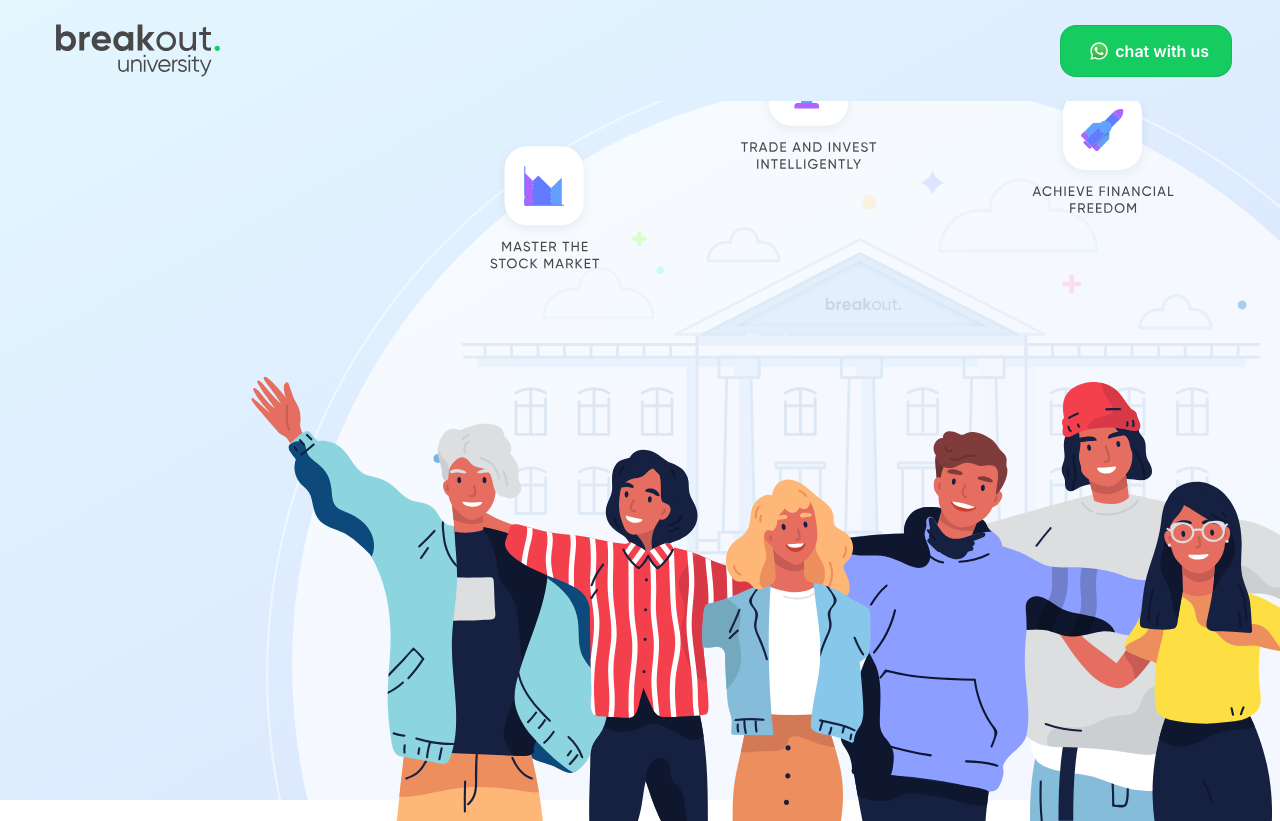
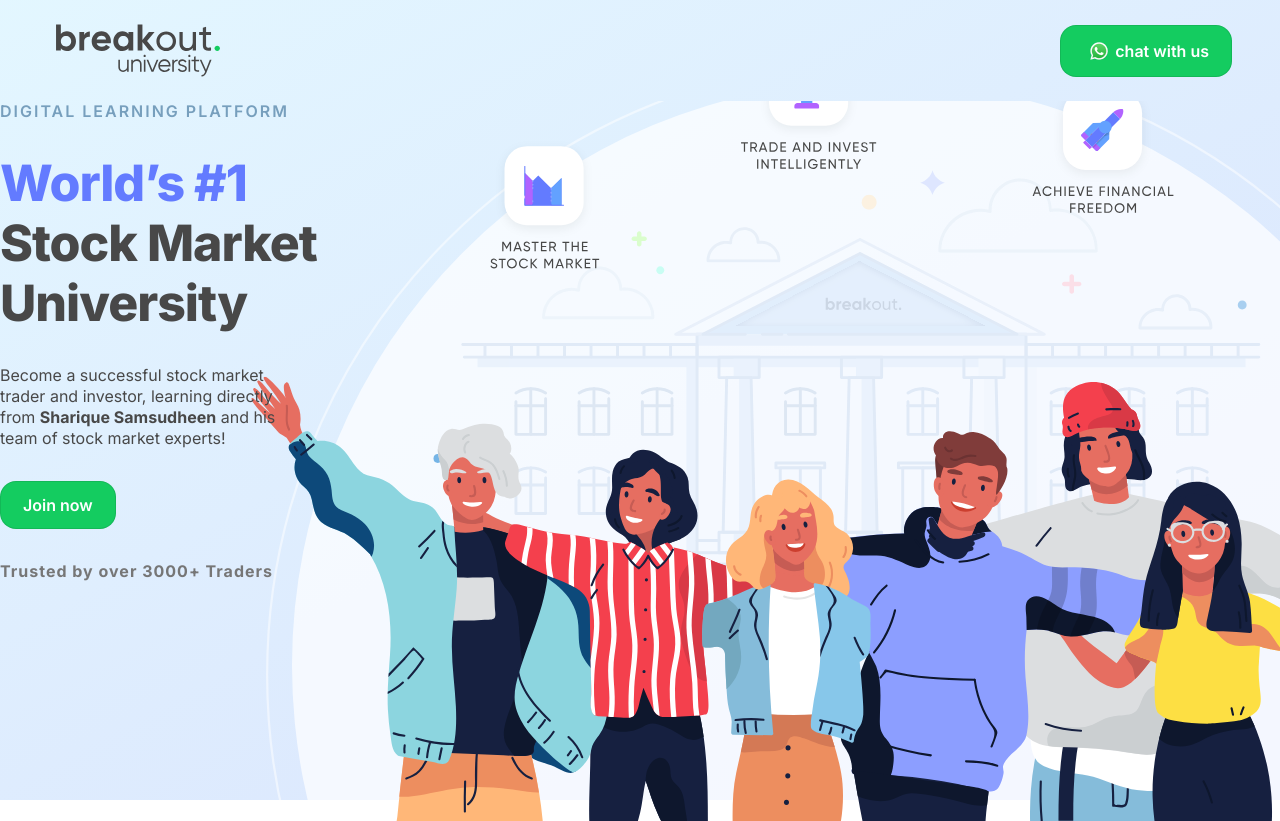
Before and after one commit to nihalavulan/marketfeed-assignment, a Next.js app: page / in a window 1280 px wide. Built offline with nearby package versions, Linux system fonts and the light colour scheme.

Commit message:
Hero section web done

```diff
--- a/components/Hero.js
+++ b/components/Hero.js
@@ -1,5 +1,8 @@
 import React from 'react'
+import Button from './common/Button'
 import Navbar from './common/Navbar'
+import { StyledContainer } from './common/styled/Container.styled'
+import { PrimaryColorSpan } from './common/styled/Span.style'
 import { StyledHomeWrapper } from './styled/Home.styled'
 
 const Hero = () => {
@@ -7,9 +10,15 @@
     <StyledHomeWrapper>
       <Navbar />
       <div>
+        <StyledContainer>
         <div>
-
+          <h5>Digital Learning Platform</h5>
+          <h1><PrimaryColorSpan>World’s #1</PrimaryColorSpan> <br /> Stock Market <br /> University</h1>
+          <p>Become a successful stock market trader and investor, learning directly from <b>Sharique Samsudheen</b> and his team of stock market experts!</p>
+          <Button btnText={'Join now'} hero/>
+          <h6>Trusted by over 3000+ Traders</h6>
         </div>
+        </StyledContainer>
       </div>
     </StyledHomeWrapper>
   )
--- a/components/common/styled/Container.styled.js
+++ b/components/common/styled/Container.styled.js
@@ -13,6 +13,6 @@
         width: 960px;
     }
     @media (min-width: 1200px) {
-        width: 1140px;
+        width: 1380px;
     }
 `
--- /dev/null
+++ b/components/common/styled/Span.style.js
@@ -0,0 +1,5 @@
+import styled from "styled-components"
+
+export const PrimaryColorSpan = styled.span`
+    color: ${({theme}) => theme.text.primary};
+`
--- a/components/styled/Home.styled.js
+++ b/components/styled/Home.styled.js
@@ -21,5 +21,39 @@
             background-size: 100%;
 
         }
+        display: flex;
+        align-items: center;
+        padding-bottom: 15rem;
+
+        & > div {
+            h5{
+                font-size: 16px;
+                text-transform: uppercase;
+                color: #779FBD;
+                letter-spacing: 2px;
+                font-weight: 600;
+            }
+            h1{
+                font-size: 50px;
+                letter-spacing: -1px;
+                line-height: 60px;
+                font-weight: 800;
+                margin: 2rem 0;
+            }
+            button{
+                margin: 2rem 0;
+            }
+            p{
+                font-size: 16px;
+                line-height: 21px;
+                font-weight: 500;
+                max-width: 19rem;
+            }
+            h6{
+                font-size: 16px;
+                letter-spacing: 1px;
+                color: #767676;
+            }
+        }
     }
 `
```
